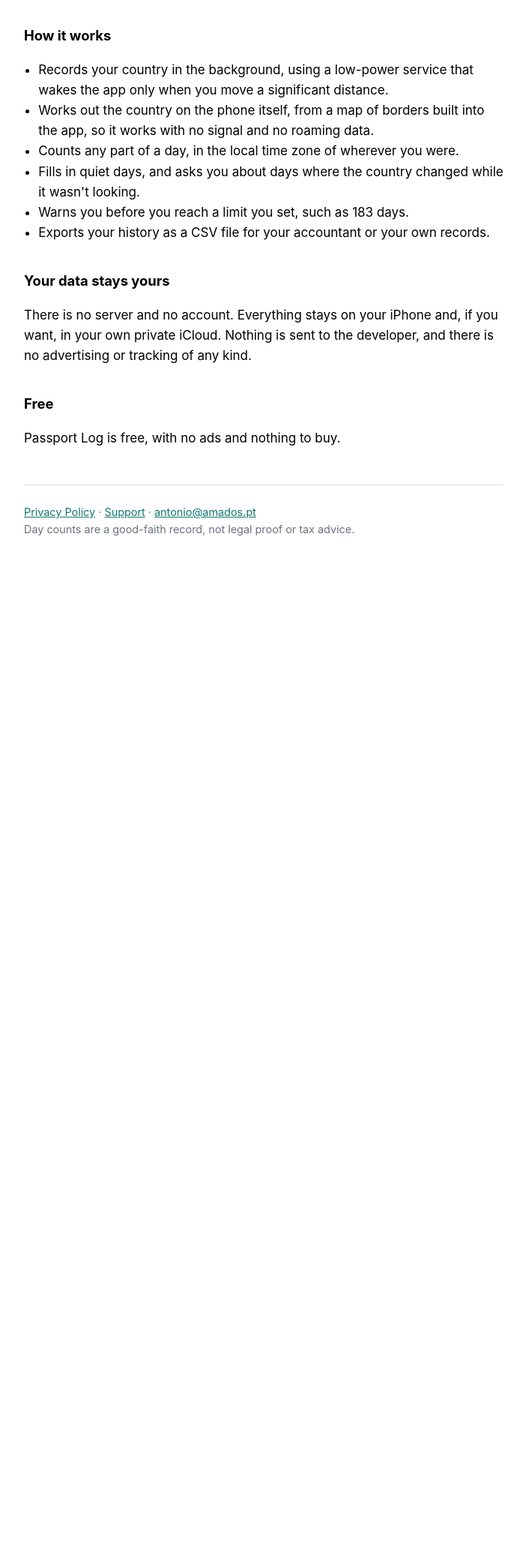
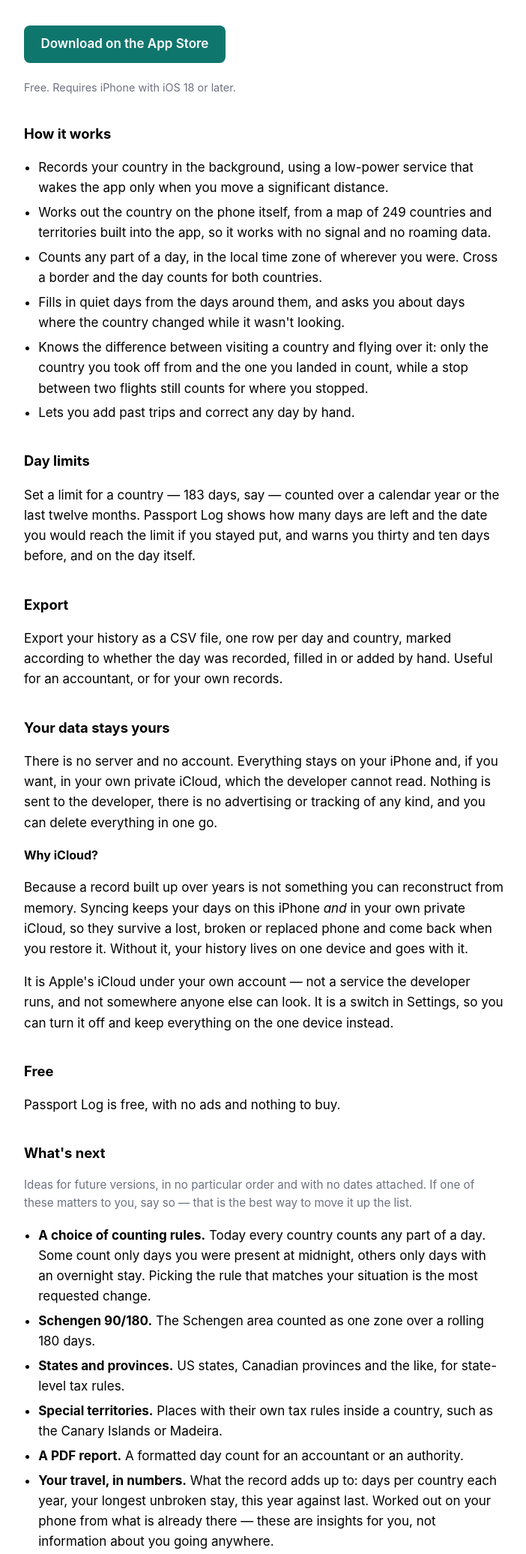
Before and after one commit to aamado/passport-log-site, a plain HTML site: page index.html in a window 1280 px wide. Shown: the part 284-2356 px from the top of the page at 75% size, without its empty margins (288-990 px from the left). Before the commit the page ends 1065 px from the top, so only its background shows below. Drawn offline with Linux system fonts and the light colour scheme.

Commit message:
Publish pages from passport-log@77669fb

```diff
--- a/index.html
+++ b/index.html
@@ -4,7 +4,7 @@
 <meta charset="utf-8">
 <meta name="viewport" content="width=device-width, initial-scale=1">
 <title>Passport Log — Count your days in every country</title>
-<meta name="description" content="An iPhone app that records which country you are in and counts your days, for tax residency, citizenship applications and travel records.">
+<meta name="description" content="A free iPhone app that records which country you are in and counts your days, for tax residency, citizenship applications and travel records.">
 <style>
   :root { color-scheme: light dark; }
   body { font: 17px/1.6 -apple-system, BlinkMacSystemFont, "Segoe UI", system-ui, sans-serif;
@@ -12,7 +12,15 @@
   h1 { font-size: 2rem; margin-bottom: 0.25rem; }
   .lede { font-size: 1.15rem; color: #6b7280; margin-top: 0; }
   h2 { font-size: 1.15rem; margin-top: 2.25rem; }
+  h3 { font-size: 1rem; margin-bottom: 0.2rem; }
   ul { padding-left: 1.2rem; }
+  li { margin-bottom: 0.35rem; }
+  .cta { display: inline-block; margin: 1.25rem 0 0.25rem; padding: 0.7rem 1.4rem;
+         background: #0f766e; color: #fff; text-decoration: none; border-radius: 0.5rem;
+         font-weight: 600; }
+  .cta:hover { background: #115e56; }
+  .requires { color: #6b7280; font-size: 0.9rem; margin-top: 0.5rem; }
+  .note { color: #6b7280; font-size: 0.95rem; }
   footer { margin-top: 3rem; padding-top: 1.5rem; border-top: 1px solid #9ca3af55; color: #6b7280; font-size: 0.9rem; }
   a { color: #0f766e; }
 </style>
@@ -26,25 +34,68 @@
 record of the countries you have been in — for watching tax residency thresholds, building a
 residency or citizenship history, or simply keeping track of where you have been.</p>
 
+<p><a class="cta" href="https://apps.apple.com/app/id6815381234">Download on the App Store</a></p>
+<p class="requires">Free. Requires iPhone with iOS 18 or later.</p>
+
 <h2>How it works</h2>
 <ul>
   <li>Records your country in the background, using a low-power service that wakes the app only when you move a significant distance.</li>
-  <li>Works out the country on the phone itself, from a map of borders built into the app, so it works with no signal and no roaming data.</li>
-  <li>Counts any part of a day, in the local time zone of wherever you were.</li>
-  <li>Fills in quiet days, and asks you about days where the country changed while it wasn't looking.</li>
-  <li>Warns you before you reach a limit you set, such as 183 days.</li>
-  <li>Exports your history as a CSV file for your accountant or your own records.</li>
+  <li>Works out the country on the phone itself, from a map of 249 countries and territories built into the app, so it works with no signal and no roaming data.</li>
+  <li>Counts any part of a day, in the local time zone of wherever you were. Cross a border and the day counts for both countries.</li>
+  <li>Fills in quiet days from the days around them, and asks you about days where the country changed while it wasn't looking.</li>
+  <li>Knows the difference between visiting a country and flying over it: only the country you took off from and the one you landed in count, while a stop between two flights still counts for where you stopped.</li>
+  <li>Lets you add past trips and correct any day by hand.</li>
 </ul>
+
+<h2>Day limits</h2>
+<p>Set a limit for a country — 183 days, say — counted over a calendar year or the last twelve
+months. Passport Log shows how many days are left and the date you would reach the limit if you
+stayed put, and warns you thirty and ten days before, and on the day itself.</p>
+
+<h2>Export</h2>
+<p>Export your history as a CSV file, one row per day and country, marked according to whether the
+day was recorded, filled in or added by hand. Useful for an accountant, or for your own records.</p>
 
 <h2>Your data stays yours</h2>
 <p>There is no server and no account. Everything stays on your iPhone and, if you want, in your own
-private iCloud. Nothing is sent to the developer, and there is no advertising or tracking of any
-kind.</p>
+private iCloud, which the developer cannot read. Nothing is sent to the developer, there is no
+advertising or tracking of any kind, and you can delete everything in one go.</p>
+
+<h3>Why iCloud?</h3>
+<p>Because a record built up over years is not something you can reconstruct from memory. Syncing
+keeps your days on this iPhone <em>and</em> in your own private iCloud, so they survive a lost,
+broken or replaced phone and come back when you restore it. Without it, your history lives on one
+device and goes with it.</p>
+<p>It is Apple's iCloud under your own account — not a service the developer runs, and not somewhere
+anyone else can look. It is a switch in Settings, so you can turn it off and keep everything on the
+one device instead.</p>
 
 <h2>Free</h2>
 <p>Passport Log is free, with no ads and nothing to buy.</p>
 
+<h2>What's next</h2>
+<p class="note">Ideas for future versions, in no particular order and with no dates attached. If one
+of these matters to you, say so — that is the best way to move it up the list.</p>
+<ul>
+  <li><strong>A choice of counting rules.</strong> Today every country counts any part of a day. Some count only days you were present at midnight, others only days with an overnight stay. Picking the rule that matches your situation is the most requested change.</li>
+  <li><strong>Schengen 90/180.</strong> The Schengen area counted as one zone over a rolling 180 days.</li>
+  <li><strong>States and provinces.</strong> US states, Canadian provinces and the like, for state-level tax rules.</li>
+  <li><strong>Special territories.</strong> Places with their own tax rules inside a country, such as the Canary Islands or Madeira.</li>
+  <li><strong>A PDF report.</strong> A formatted day count for an accountant or an authority.</li>
+  <li><strong>Your travel, in numbers.</strong> What the record adds up to: days per country each year, your longest unbroken stay, this year against last. Worked out on your phone from what is already there — these are insights for you, not information about you going anywhere.</li>
+  <li><strong>A passport of stamps.</strong> A page you can leaf through with a stamp for every country you have been in, its first and last visit and the days you spent there — and a spread you can save or share. The screen the app's name has been promising.</li>
+  <li><strong>Importing flight history</strong>, so past trips do not have to be typed in by hand.</li>
+  <li><strong>More notifications.</strong> Today the app only speaks up about a day limit. It could also tell you when you enter a new country, when a day needs reviewing, or how your year is going. Scheduled on the phone like the warnings already are, so nothing is sent from a server.</li>
+  <li><strong>More languages.</strong> Portuguese first.</li>
+  <li><strong>An Apple Watch app</strong>, for the current country and limit status at a glance.</li>
+  <li><strong>An Android version.</strong> Under consideration, not started.</li>
+</ul>
+<p class="note">Because Passport Log keeps every raw location reading rather than only the daily
+totals, most of these can be applied to history you have already recorded, rather than only to
+days from then on.</p>
+
 <footer>
+<a href="https://apps.apple.com/app/id6815381234">App Store</a> ·
 <a href="privacy.html">Privacy Policy</a> · <a href="support.html">Support</a> ·
 <a href="mailto:antonio@amados.pt">antonio@amados.pt</a><br>
 Day counts are a good-faith record, not legal proof or tax advice.
```
